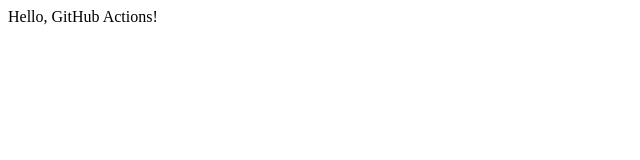
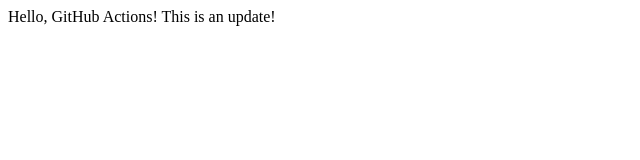
Before and after one commit to popcake2526/gh-deployment-workflow, a plain HTML site: page index.html in a window 1280 px wide. Shown: the whole page, without its empty margins (0-640 px from the left). Drawn offline with Linux system fonts and the light colour scheme.

Commit message:
test updae

```diff
--- a/index.html
+++ b/index.html
@@ -7,5 +7,7 @@
 </head>
 <body>
     Hello, GitHub Actions!
+
+    This is an update!
 </body>
 </html>
```
